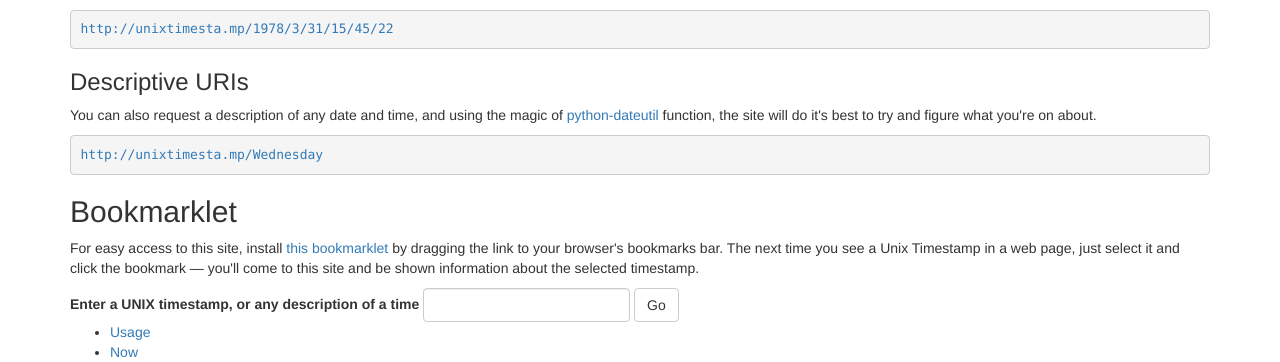
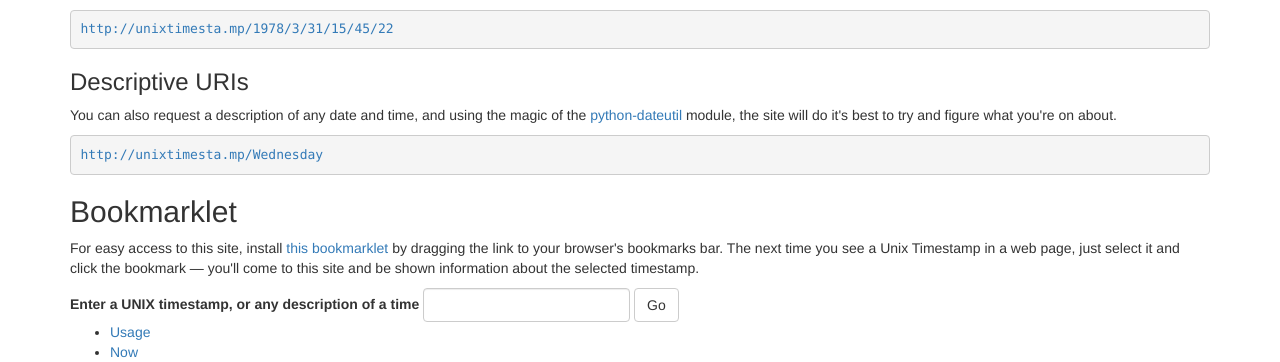
Before and after one commit to craiga/unixtimesta.mp, a Flask app: page /usage in a window 1280 px wide. Shown: the part 535-897 px from the top of the page. Run offline with Flask 2, Linux system fonts and the light colour scheme; some libraries are stand-ins or nearby versions.

Commit message:
Update usage text.

```diff
--- a/templates/usage.html
+++ b/templates/usage.html
@@ -22,9 +22,9 @@
 <pre><a href="/1978/3/31/15/45/22" title="Example link to a Unix Timestamp for a specific date and time">http://unixtimesta.mp/1978/3/31/15/45/22</a></pre>
 <h3>Descriptive URIs</h3>
 <p>You can also request a description of any date and time, and using the
-    magic of
+    magic of the
     <a href="http://labix.org/python-dateutil">python-dateutil</a>
-    function, the site will do it's best to try and figure what you're on
+    module, the site will do it's best to try and figure what you're on
     about.</p>
 <pre><a href="/Wednesday" title="Example link to a Unix Timestamp for a description of a date and time" style="text-decoration: none;">http://unixtimesta.mp/Wednesday</a></pre>
 <h2>Bookmarklet</h2>
```
